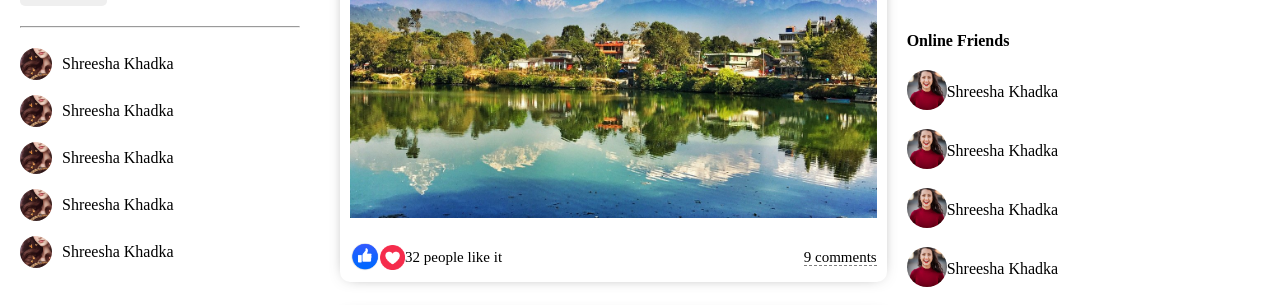
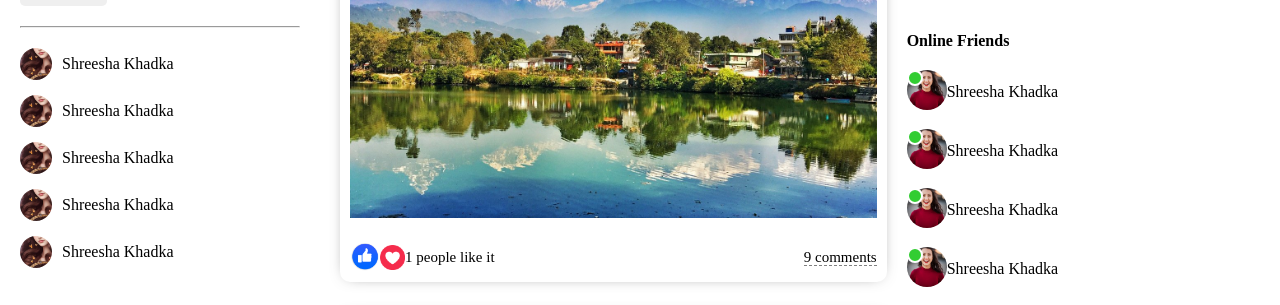
Before and after one commit to shreeshakhadka/SocialMedia, a React (Vite) app: page / in a window 1280 px wide. Shown: the part 495-800 px from the top of the page. Built offline with nearby package versions, Linux system fonts and the light colour scheme; the HTML template or start-up script is replaced by a standard one.

Commit message:
online commit

```diff
--- a/src/components/post/Post.tsx
+++ b/src/components/post/Post.tsx
@@ -1,8 +1,17 @@
+import { useState } from "react"
 import "./post.css"
-import {MoreVert, Favorite, ThumbUp} from "@mui/icons-material"
+import {MoreVert} from "@mui/icons-material"
 
 
 export default function Post() {
+    const[like,setLike] = useState(1)
+    const[isLiked,setIsLiked] = useState(false)
+
+    const likeHandler =() =>{
+        setLike(isLiked ? like-1 : like+1)
+        setIsLiked(!isLiked)
+    }
+
   return (
     <div className="post">
         <div className="postWrapper">
@@ -25,10 +34,10 @@ export default function Post() {
             </div>
             <div className="postBottom">
                 <div className="postBottomLeft">
-                    <img className="likeicon" src="assets/like.png" alt=""/>
-                    <img className="loveicon" src="assets/love.png" alt=""/>
+                    <img className="likeicon" src="assets/like.png" onClick={likeHandler}  alt=""/>
+                    <img className="loveicon" src="assets/love.png" onClick={likeHandler} alt=""/>
 
-                    <span className="postLikeCounter"> 32 people like it</span>
+                    <span className="postLikeCounter">{like}  people like it</span>
                 </div>
                 <div className="postBottomRight">
                     <span className="postCommentText">9 comments</span>
--- a/src/components/rightbar/RightBar.tsx
+++ b/src/components/rightbar/RightBar.tsx
@@ -16,10 +16,10 @@ export default function RightBar() {
         <ul className="rightbarFriendList">
           <li className="rightbarFriend">
             <div className="rightbarProfileImgContainer">
-            {/* <span className="Online"></span> */}
+              <span className="Online"></span>
               <img
               className="rightbarProfileImg"
-              src="assets/2.jpeg"
+              src="/assets/2.jpeg"
               alt=""
               />
             </div>
@@ -28,7 +28,7 @@ export default function RightBar() {
 
           <li className="rightbarFriend">
             <div className="rightbarProfileImgContainer">
-            {/* <span className="Online"></span> */}
+            <span className="Online"></span>
               <img
               className="rightbarProfileImg"
               src="assets/2.jpeg"
@@ -41,7 +41,7 @@ export default function RightBar() {
 
           <li className="rightbarFriend">
             <div className="rightbarProfileImgContainer">
-            {/* <span className="Online"></span> */}
+            <span className="Online"></span>
               <img
               className="rightbarProfileImg"
               src="assets/2.jpeg"
@@ -53,7 +53,7 @@ export default function RightBar() {
 
           <li className="rightbarFriend">
             <div className="rightbarProfileImgContainer">
-            {/* <span className="Online"></span> */}
+            <span className="Online"></span>
               <img
               className="rightbarProfileImg"
               src="assets/2.jpeg"
--- a/src/components/rightbar/rightbar.css
+++ b/src/components/rightbar/rightbar.css
@@ -47,16 +47,15 @@ rightbarProfileImgContainer{
     object-fit: cover;
 }
 
-/* .Online{
+.Online{
     width: 12px;
     height: 12px;
     border-radius: 70%;
     background-color: limegreen;
     position: absolute;
-    right: 0px;
     border: 2px solid white;
 
-}  */
+}
 
 .rightbarUsername{
     font-weight: 500;
```
Also changed, not shown: src/1.jpg (deleted), src/components/profile/Profile.tsx (added), src/components/profile/profile.css (added).
